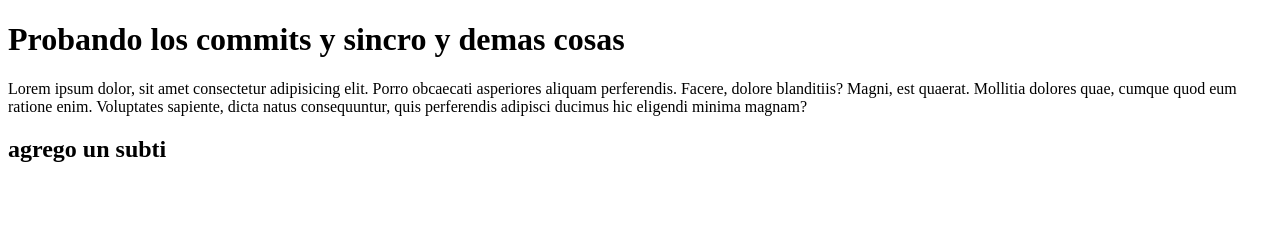
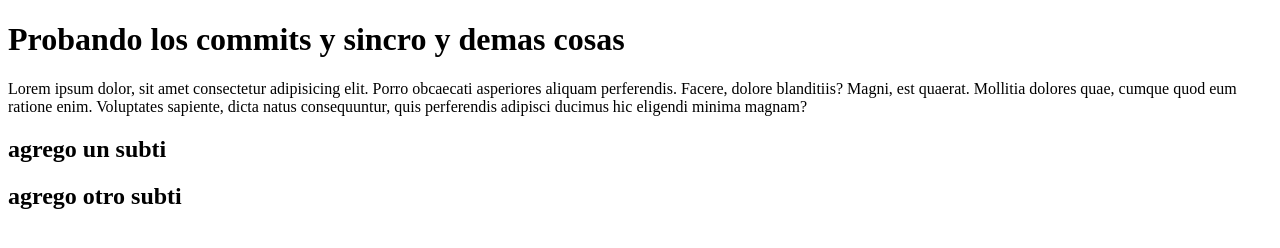
Before and after one commit to ArielMichelli/proyecto-git-41630, a plain HTML site: page index.html in a window 1280 px wide. Drawn offline with Linux system fonts and the light colour scheme.

Commit message:
agrego otro subti

```diff
--- a/index.html
+++ b/index.html
@@ -10,5 +10,6 @@
     <h1>Probando los commits y sincro y demas cosas</h1>
     <p>Lorem ipsum dolor, sit amet consectetur adipisicing elit. Porro obcaecati asperiores aliquam perferendis. Facere, dolore blanditiis? Magni, est quaerat. Mollitia dolores quae, cumque quod eum ratione enim. Voluptates sapiente, dicta natus consequuntur, quis perferendis adipisci ducimus hic eligendi minima magnam?</p>
     <h2>agrego un subti </h2>
+    <h2>agrego otro subti </h2>
     </body>
 </html>
```
